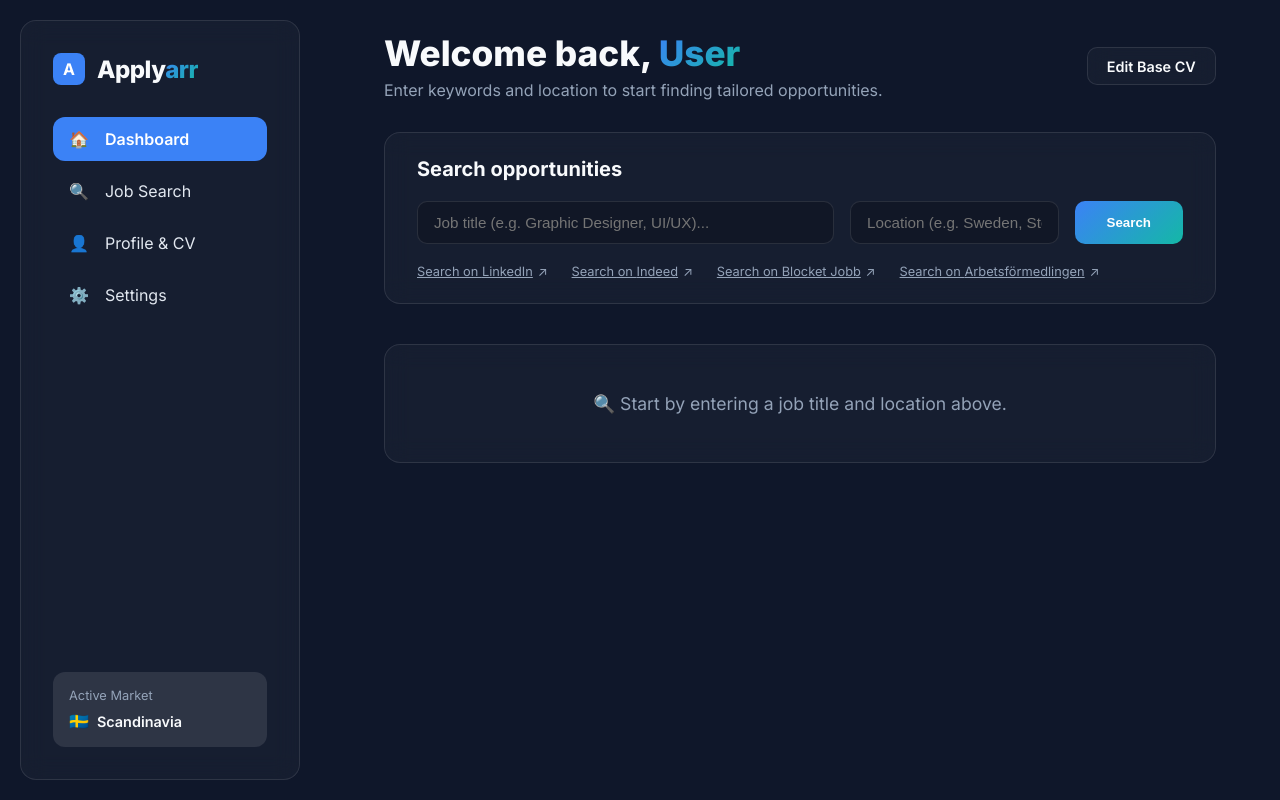
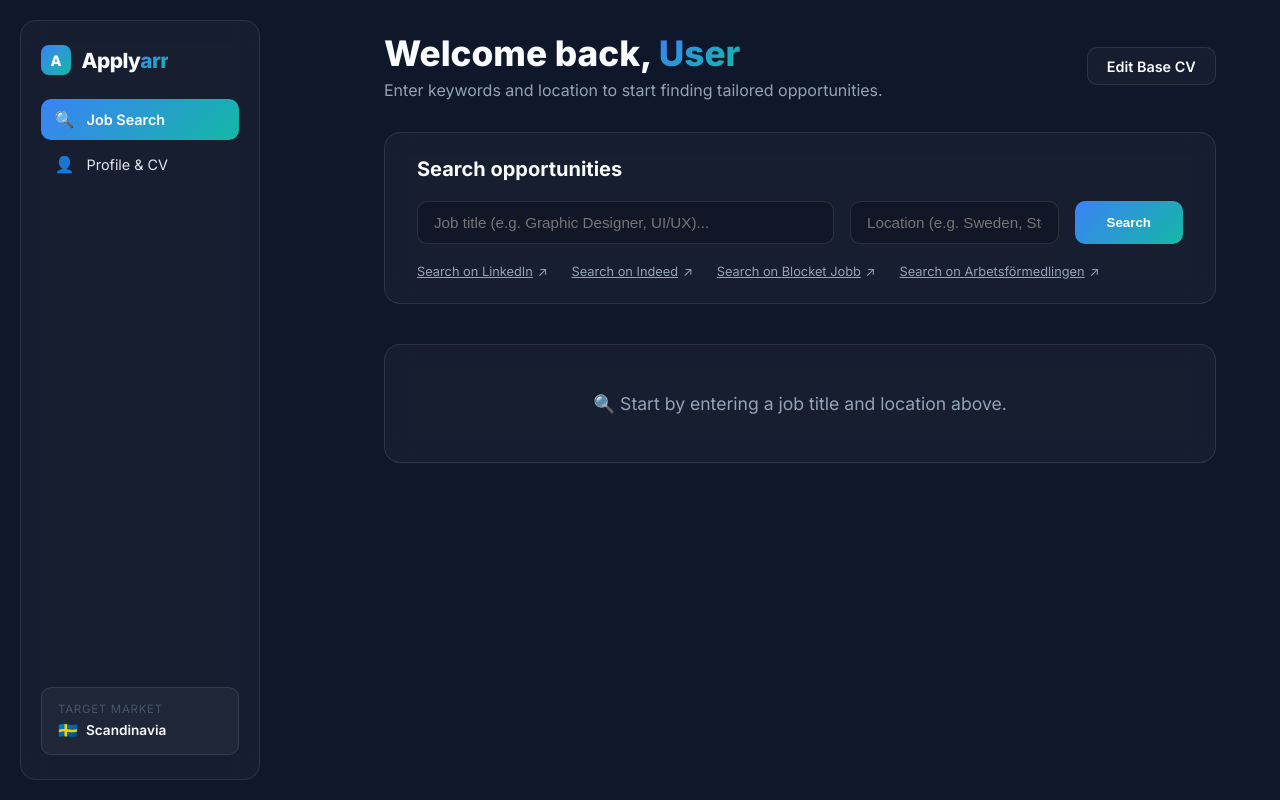
Before and after one commit to kamilrybialek/Resvio, a Next.js app: page / in a window 1280 px wide. Built offline with nearby package versions, Linux system fonts and the light colour scheme.

Commit message:
fix: clean sidebar - only job search and profile

```diff
--- a/app/components/Sidebar.tsx
+++ b/app/components/Sidebar.tsx
@@ -8,46 +8,40 @@ export default function Sidebar() {
 
   return (
     <div className="glass" style={{
-      width: '280px',
+      width: '240px',
       height: 'calc(100vh - 40px)',
       margin: '20px',
-      padding: '2rem',
+      padding: '1.5rem 1.25rem',
       display: 'flex',
       flexDirection: 'column',
-      gap: '2rem',
-      position: 'fixed'
+      gap: '1.5rem',
+      position: 'fixed',
     }}>
-      <div style={{ display: 'flex', alignItems: 'center', gap: '0.75rem' }}>
+      {/* Logo */}
+      <Link href="/" style={{ display: 'flex', alignItems: 'center', gap: '0.65rem', textDecoration: 'none' }}>
         <div style={{
-          width: '32px',
-          height: '32px',
-          background: 'var(--nordic-blue)',
-          borderRadius: '8px',
-          display: 'flex',
-          alignItems: 'center',
-          justifyContent: 'center',
-          fontWeight: 'bold',
-          color: 'white'
+          width: '30px', height: '30px',
+          background: 'linear-gradient(135deg, var(--nordic-blue), var(--nordic-teal))',
+          borderRadius: '8px', display: 'flex', alignItems: 'center',
+          justifyContent: 'center', fontWeight: '800', color: 'white', fontSize: '0.9rem',
         }}>A</div>
-        <Link href="/">
-          <h1 style={{ fontSize: '1.5rem', fontWeight: '800', letterSpacing: '-0.5px', color: 'var(--snow)' }}>
-            Apply<span className="premium-gradient">arr</span>
-          </h1>
-        </Link>
-      </div>
+        <h1 style={{ fontSize: '1.3rem', fontWeight: '800', letterSpacing: '-0.5px', color: 'var(--snow)', margin: 0 }}>
+          Apply<span className="premium-gradient">arr</span>
+        </h1>
+      </Link>
 
-      <nav style={{ display: 'flex', flexDirection: 'column', gap: '0.5rem' }}>
-        <NavItem href="/" icon="🏠" label="Dashboard" active={pathname === '/'} />
-        <NavItem href="/?q=UI+Designer" icon="🔍" label="Job Search" />
+      {/* Nav */}
+      <nav style={{ display: 'flex', flexDirection: 'column', gap: '0.25rem' }}>
+        <NavItem href="/" icon="🔍" label="Job Search" active={pathname === '/'} />
         <NavItem href="/profile" icon="👤" label="Profile & CV" active={pathname === '/profile'} />
-        <NavItem href="/settings" icon="⚙️" label="Settings" />
       </nav>
 
-      <div style={{ marginTop: 'auto', padding: '1rem', background: 'var(--glass-border)', borderRadius: '12px' }}>
-        <p style={{ fontSize: '0.8rem', color: 'var(--glacier)', marginBottom: '0.5rem' }}>Active Market</p>
+      {/* Bottom status */}
+      <div style={{ marginTop: 'auto', padding: '0.85rem 1rem', background: 'rgba(255,255,255,0.04)', borderRadius: '10px', border: '1px solid var(--glass-border)' }}>
+        <p style={{ fontSize: '0.72rem', color: 'var(--slater)', marginBottom: '0.3rem', textTransform: 'uppercase', letterSpacing: '0.06em' }}>Target Market</p>
         <div style={{ display: 'flex', alignItems: 'center', gap: '0.5rem' }}>
           <span>🇸🇪</span>
-          <span style={{ fontWeight: '600', fontSize: '0.9rem' }}>Scandinavia</span>
+          <span style={{ fontWeight: '600', fontSize: '0.85rem' }}>Scandinavia</span>
         </div>
       </div>
     </div>
@@ -56,19 +50,20 @@ export default function Sidebar() {
 
 function NavItem({ href, icon, label, active = false }: { href: string; icon: string; label: string; active?: boolean }) {
   return (
-    <Link href={href} className="card-hover" style={{
+    <Link href={href} style={{
       display: 'flex',
       alignItems: 'center',
-      gap: '1rem',
-      padding: '0.75rem 1rem',
-      borderRadius: '12px',
-      background: active ? 'var(--nordic-blue)' : 'transparent',
+      gap: '0.75rem',
+      padding: '0.65rem 0.85rem',
+      borderRadius: '10px',
+      background: active ? 'linear-gradient(135deg, var(--nordic-blue), var(--nordic-teal))' : 'transparent',
       color: active ? 'white' : 'var(--mist)',
-      cursor: 'pointer',
       fontWeight: active ? '600' : '400',
-      transition: 'all 0.2s'
+      fontSize: '0.9rem',
+      textDecoration: 'none',
+      transition: 'background 0.15s, color 0.15s',
     }}>
-      <span>{icon}</span>
+      <span style={{ fontSize: '1rem' }}>{icon}</span>
       <span>{label}</span>
     </Link>
   );
```
